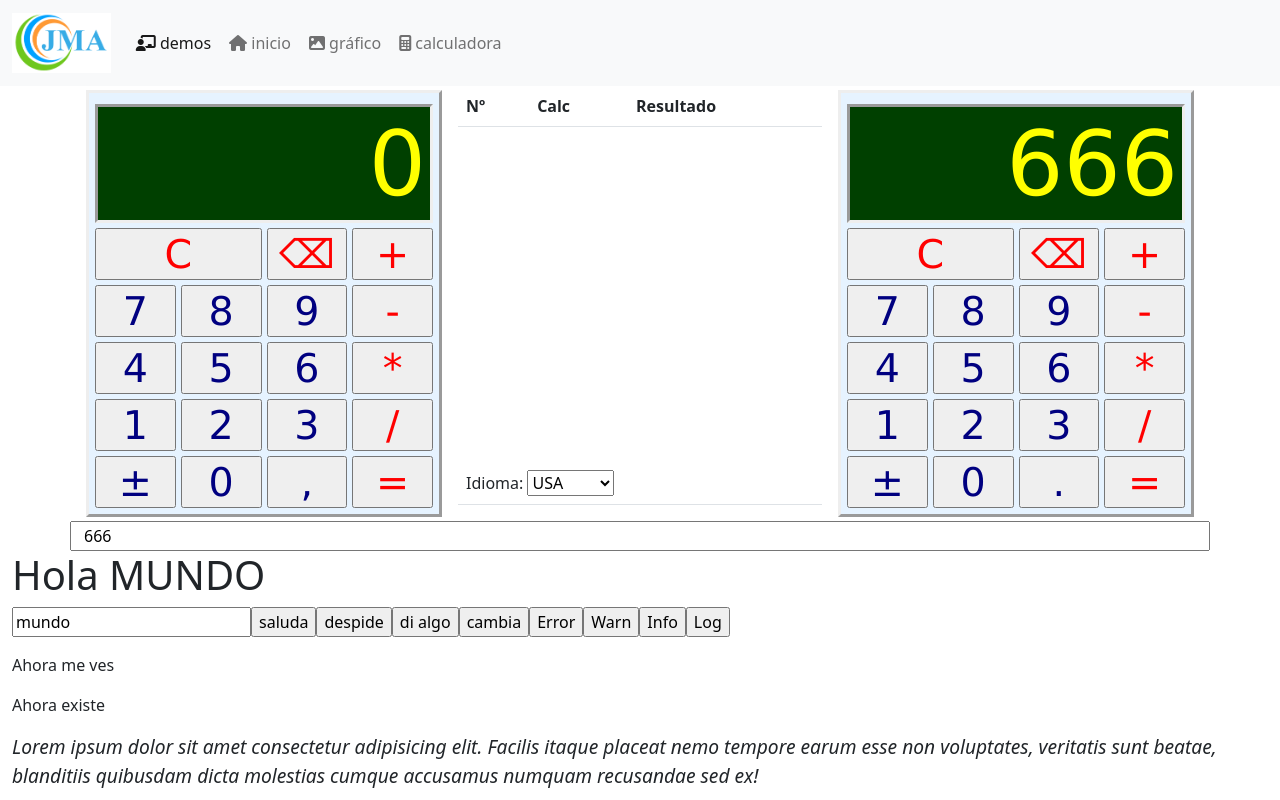
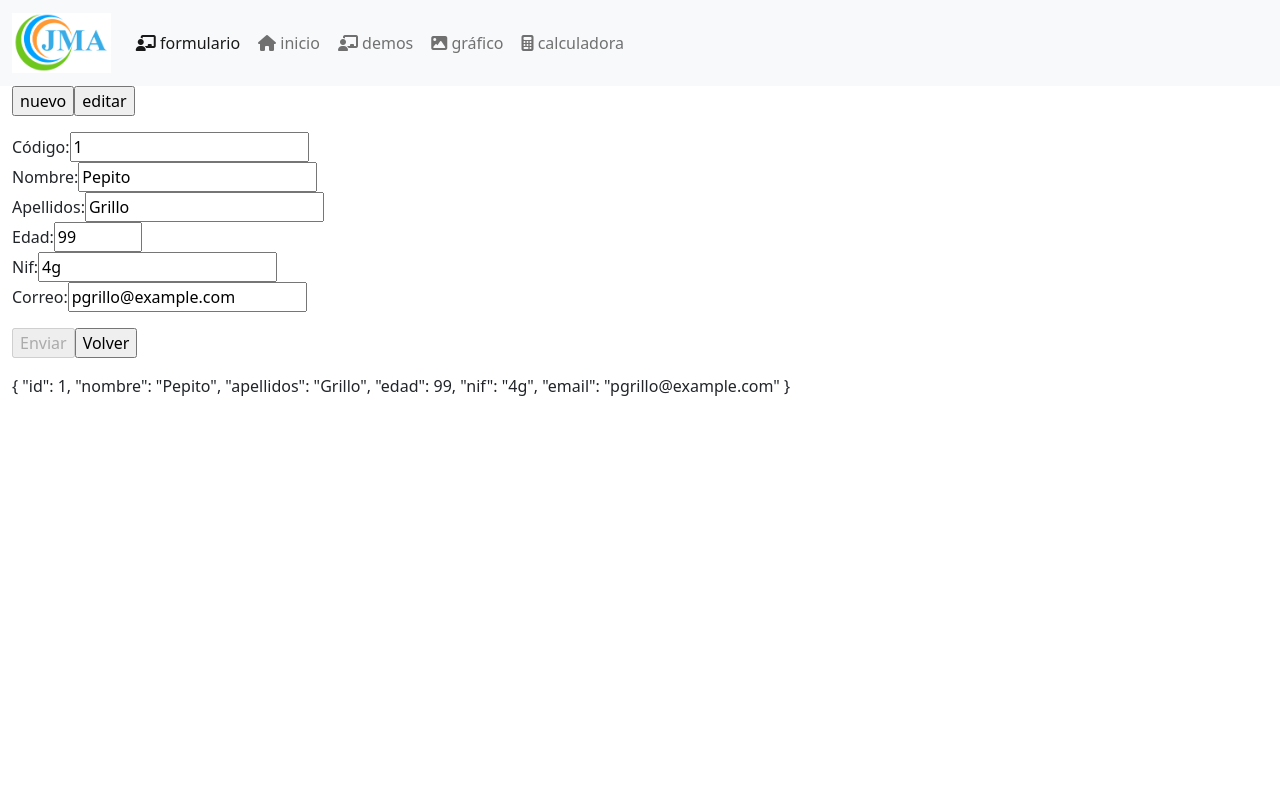
Before and after one commit to jmagit/REM20230508, an Angular app in the folder curso/: page / in a window 1280 px wide. Shown: the top 800 px of the page. Built offline with nearby package versions, Linux system fonts and the light colour scheme.

Commit message:
formulario

```diff
--- a/curso/src/app/app.module.ts
+++ b/curso/src/app/app.module.ts
@@ -18,6 +18,7 @@ import { DemosComponent } from './demos/demos.component';
 import GraficoSvgComponent from './grafico-svg/grafico-svg.component';
 import { DinamicoComponent } from './dinamico/dinamico.component';
 import { CalculadoraComponent } from './calculadora/calculadora.component';
+import { FormularioComponent } from './formulario/formulario.component';
 
 @NgModule({
   declarations: [
@@ -25,6 +26,7 @@ import { CalculadoraComponent } from './calculadora/calculadora.component';
     DemosComponent,
     DinamicoComponent,
     CalculadoraComponent,
+    FormularioComponent,
   ],
   imports: [
     BrowserModule, FormsModule,
--- a/curso/src/app/dinamico/dinamico.component.ts
+++ b/curso/src/app/dinamico/dinamico.component.ts
@@ -3,6 +3,7 @@ import { HomeComponent } from '../main';
 import { DemosComponent } from '../demos/demos.component';
 import GraficoSvgComponent from '../grafico-svg/grafico-svg.component';
 import { CalculadoraComponent } from '../calculadora/calculadora.component';
+import { FormularioComponent } from '../formulario/formulario.component';
 
 @Component({
   selector: 'app-dinamico',
@@ -11,8 +12,9 @@ import { CalculadoraComponent } from '../calculadora/calculadora.component';
 })
 export class DinamicoComponent {
   menu = [
+    { texto: 'formulario', icono: 'fa-solid fa-chalkboard-user', componente: FormularioComponent },
+    { texto: 'inicio', icono: 'fa-solid fa-house', componente: HomeComponent},
     { texto: 'demos', icono: 'fa-solid fa-chalkboard-user', componente: DemosComponent },
-    { texto: 'inicio', icono: 'fa-solid fa-house', componente: HomeComponent},
     { texto: 'gráfico', icono: 'fa-solid fa-image', componente: GraficoSvgComponent},
     { texto: 'calculadora', icono: 'fa-solid fa-calculator', componente: CalculadoraComponent},
   ]
--- /dev/null
+++ b/curso/src/app/formulario/formulario.component.html
@@ -0,0 +1,35 @@
+<p>
+  <input type="button" value="nuevo" (click)="add()" >
+  <input type="button" value="editar" (click)="edit()" >
+
+</p>
+<form #miFom="ngForm">
+  <p>
+    <label for="id">Código:</label>
+    <input type="number" id="id" name="id" [(ngModel)]="elemento.id" #id="ngModel"
+      required>
+    <br>
+    <label for="nombre">Nombre:</label>
+    <input type="text" id="nombre" name="nombre" [(ngModel)]="elemento.nombre" #nombre="ngModel"
+      required maxlength="10" minlength="2">
+    <br>
+    <label for="apellidos">Apellidos:</label>
+    <input type="text" id="apellidos" name="apellidos" [(ngModel)]="elemento.apellidos" #apellidos="ngModel"
+      maxlength="10" minlength="2">
+    <br>
+    <label for="edad">Edad:</label>
+    <input type="number" id="edad" name="edad" [(ngModel)]="elemento.edad" #edad="ngModel"
+      min="16" max="67">
+    <br>
+    <label for="nif">Nif:</label>
+    <input type="text" id="nif" name="nif" [(ngModel)]="elemento.nif" #nif="ngModel">
+    <br>
+    <label for="email">Correo:</label>
+    <input type="email" id="email" name="email" [(ngModel)]="elemento.email" #email="ngModel">
+  </p>
+  <p>
+    <input type="button" value="Enviar" (click)="send()" [disabled]="miFom.invalid" >
+    <input type="button" value="Volver" >
+  </p>
+</form>
+{{ elemento | json }}
--- /dev/null
+++ b/curso/src/app/formulario/formulario.component.ts
@@ -0,0 +1,24 @@
+import { Component } from '@angular/core';
+
+@Component({
+  selector: 'app-formulario',
+  templateUrl: './formulario.component.html',
+  styleUrls: ['./formulario.component.css']
+})
+export class FormularioComponent {
+  elemento: any = { id: 1, nombre: 'Pepito', apellidos: 'Grillo', edad: 99, nif: '4g', email: 'pgrillo@example.com'}
+  modo: 'add' | 'edit' = 'edit'
+
+  add() {
+    this.modo = 'add'
+    this.elemento = { id: 0, nombre: '', apellidos: '', edad: null, nif: '', email: ''}
+  }
+  edit() {
+    this.modo = 'edit'
+    this.elemento = { id: 1, nombre: 'Pepito', apellidos: 'Grillo', edad: 99, nif: '4g', email: 'pgrillo@example.com'}
+  }
+
+  send() {
+    alert(`${this.modo}: ${JSON.stringify(this.elemento)}`)
+  }
+}
```
Also changed, not shown: curso/src/app/formulario/formulario.component.css (added), 1 other file (tests, documents, lock files or other folders).
